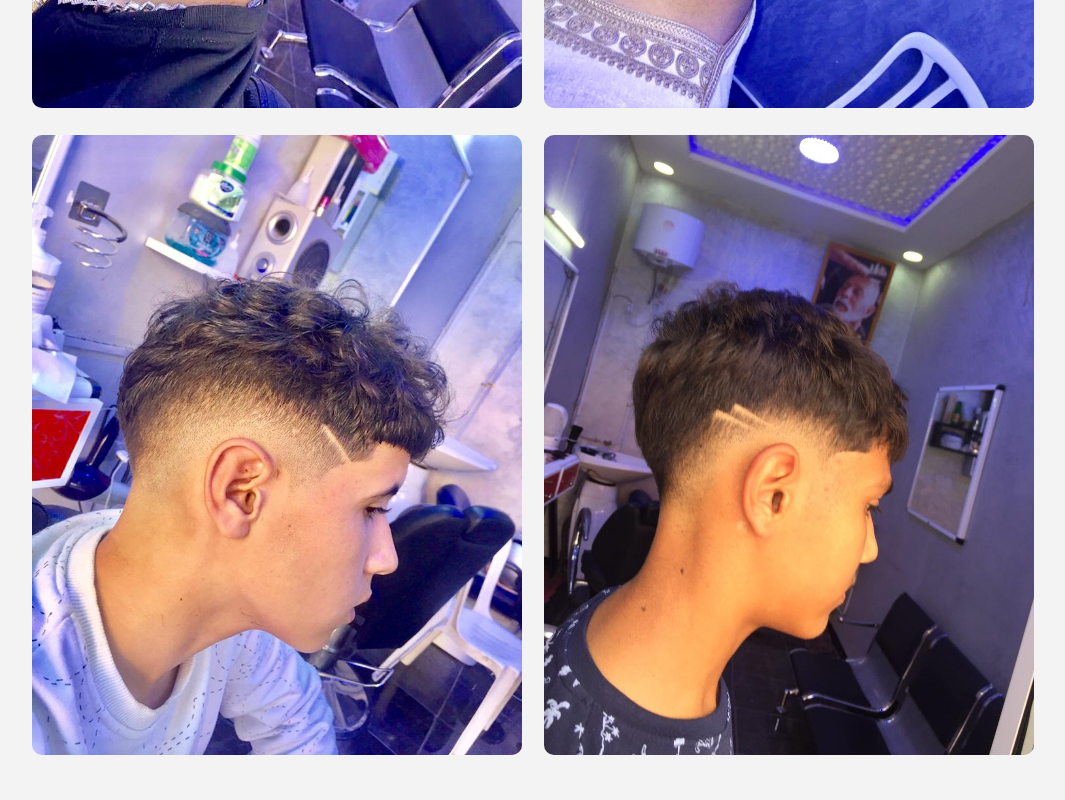
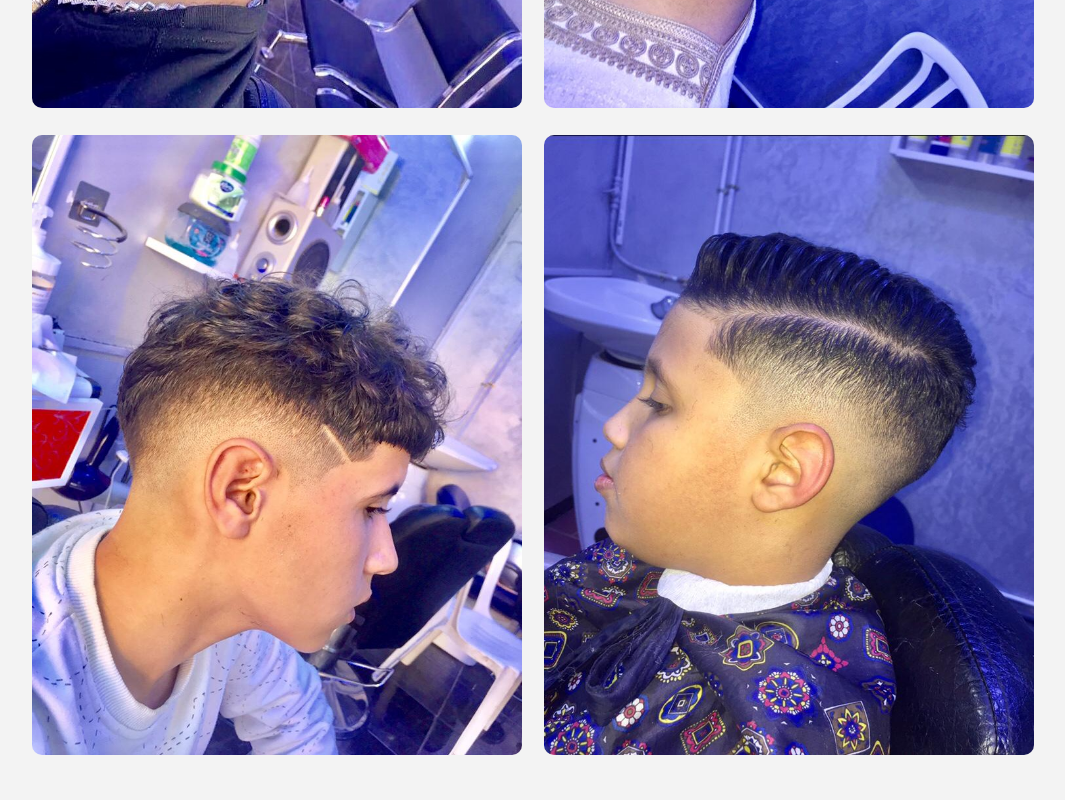
Before and after one commit to hannanizakaria/barbre, a plain HTML site: page index.html in a window 1280 px wide. Shown: the part 2380-3180 px from the top of the page, without its empty margins (122-1187 px from the left). Drawn offline with nearby package versions, Linux system fonts and the light colour scheme; some packages are replaced by stand-ins of ours; a script that the page names is missing.

Commit message:
add pics

```diff
--- a/index.html
+++ b/index.html
@@ -135,7 +135,7 @@
 
            </div>
           <div class="single-service">
-             <img src="images/pic-5.jpg" >
+             <img src="images/vxcv.jpg" >
              <div class="overlay"></div>
              <div class="service-desc">
              <h3>Hair Styling</h3>
```
